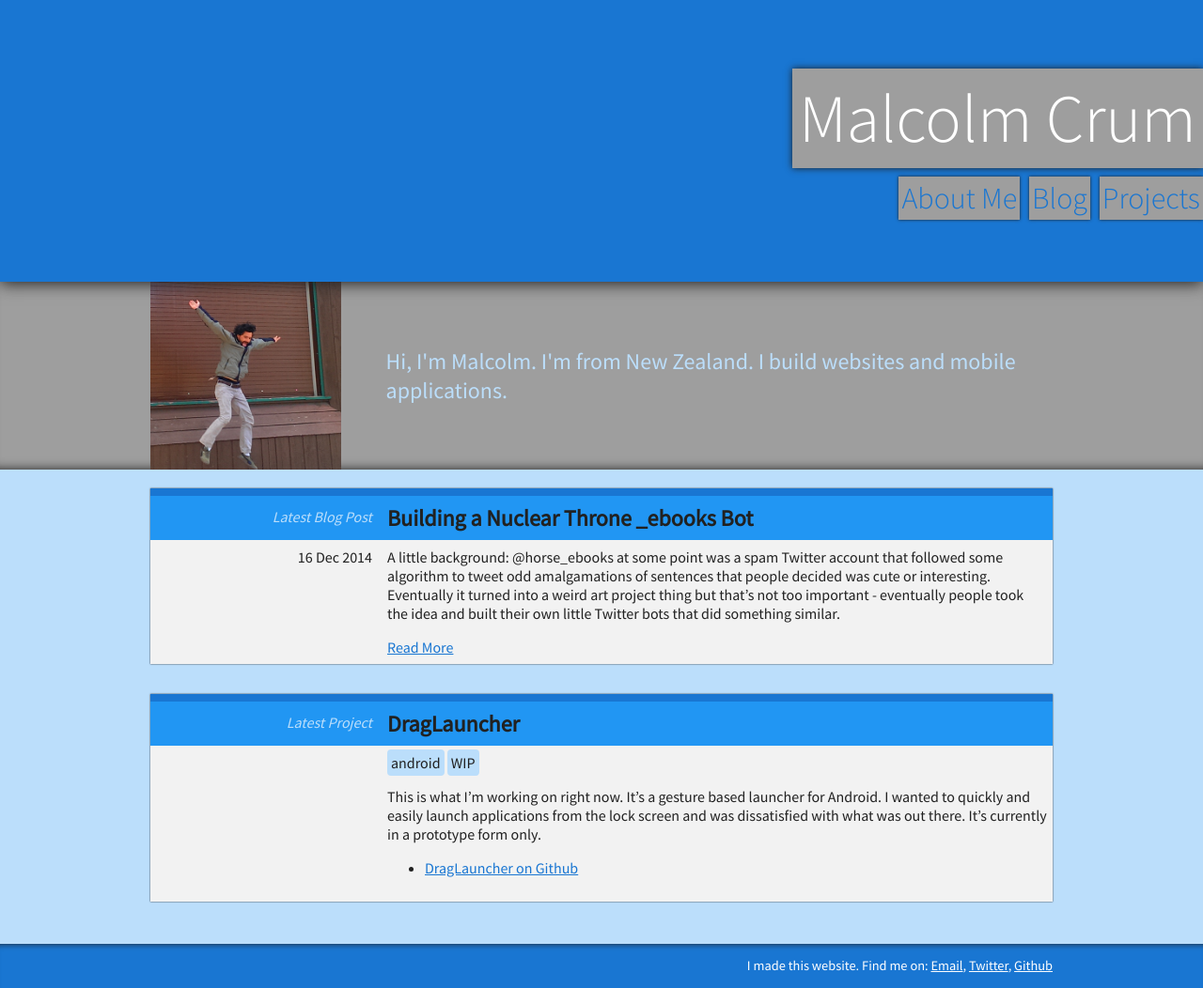
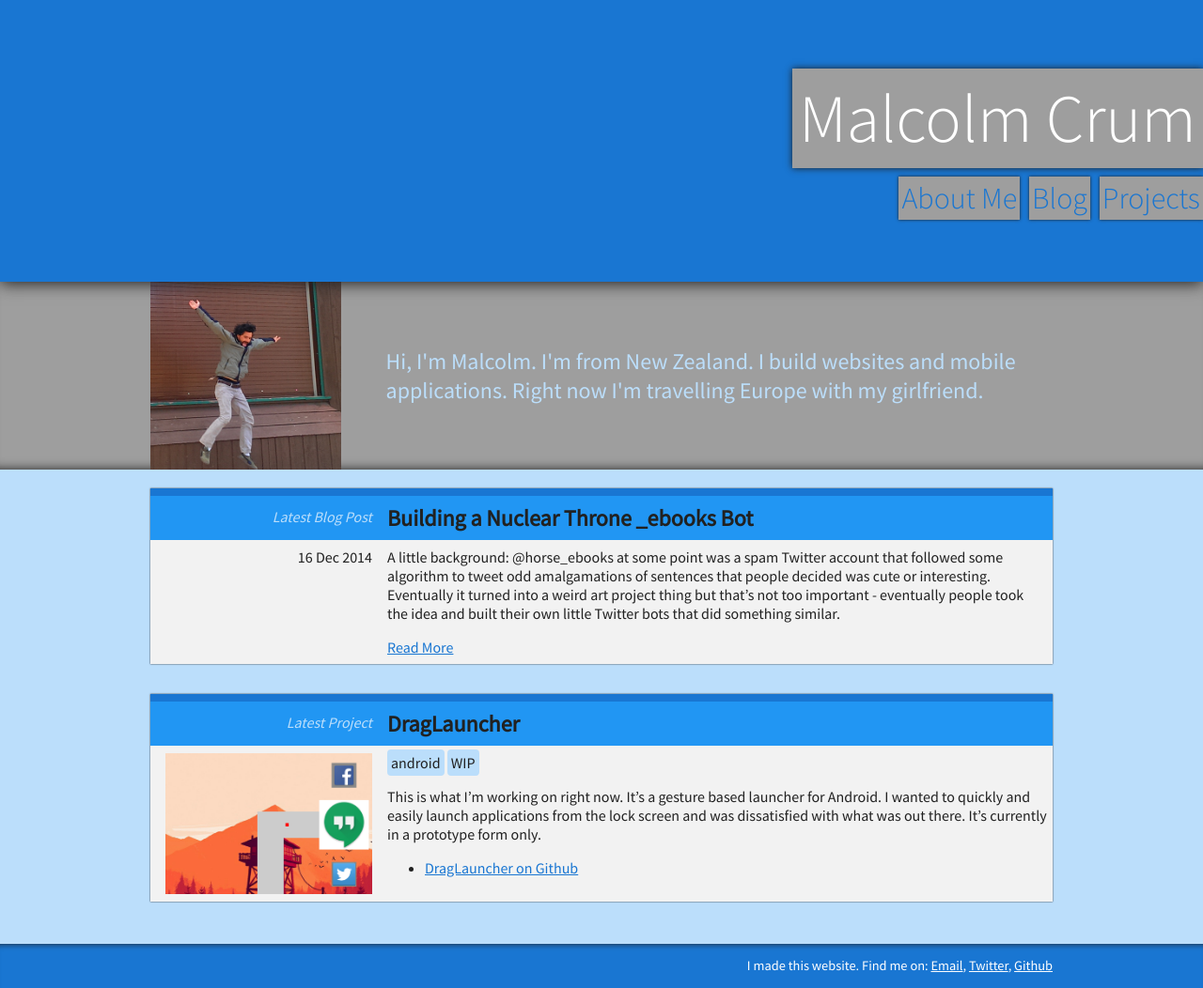
Before and after one commit to crummy/crummy.github.io, a Jekyll site: the page built from index.html, in a window 1280 px wide. Shown: the whole page at 94% size. Built offline with Jekyll 4.4.1, drawn with Linux system fonts in a browser that asks for light colours.

```diff
--- a/css/styles.scss
+++ b/css/styles.scss
@@ -120,6 +120,7 @@ h1 a {
   display: block;
   max-width: 100%;
   margin: auto;
+  padding-left: 1em;
 }
 .project .container, .post .container {
   display: flex;
--- a/index.html
+++ b/index.html
@@ -5,7 +5,7 @@ layout: default
 <div id="aboutme">
   <div>
   <img src="assets/me.png" alt="Me, jumping.">
-  Hi, I'm Malcolm. I'm from New Zealand. I build websites and mobile applications.
+  Hi, I'm Malcolm. I'm from New Zealand. I build websites and mobile applications. Right now I'm travelling Europe with my girlfriend.
   </div>
 </div>
 
```
Also changed, not shown: _posts/projects/2015-02-06-draglauncher.md (+1 -0 lines), assets/draglauncher-prototype.png (added).
